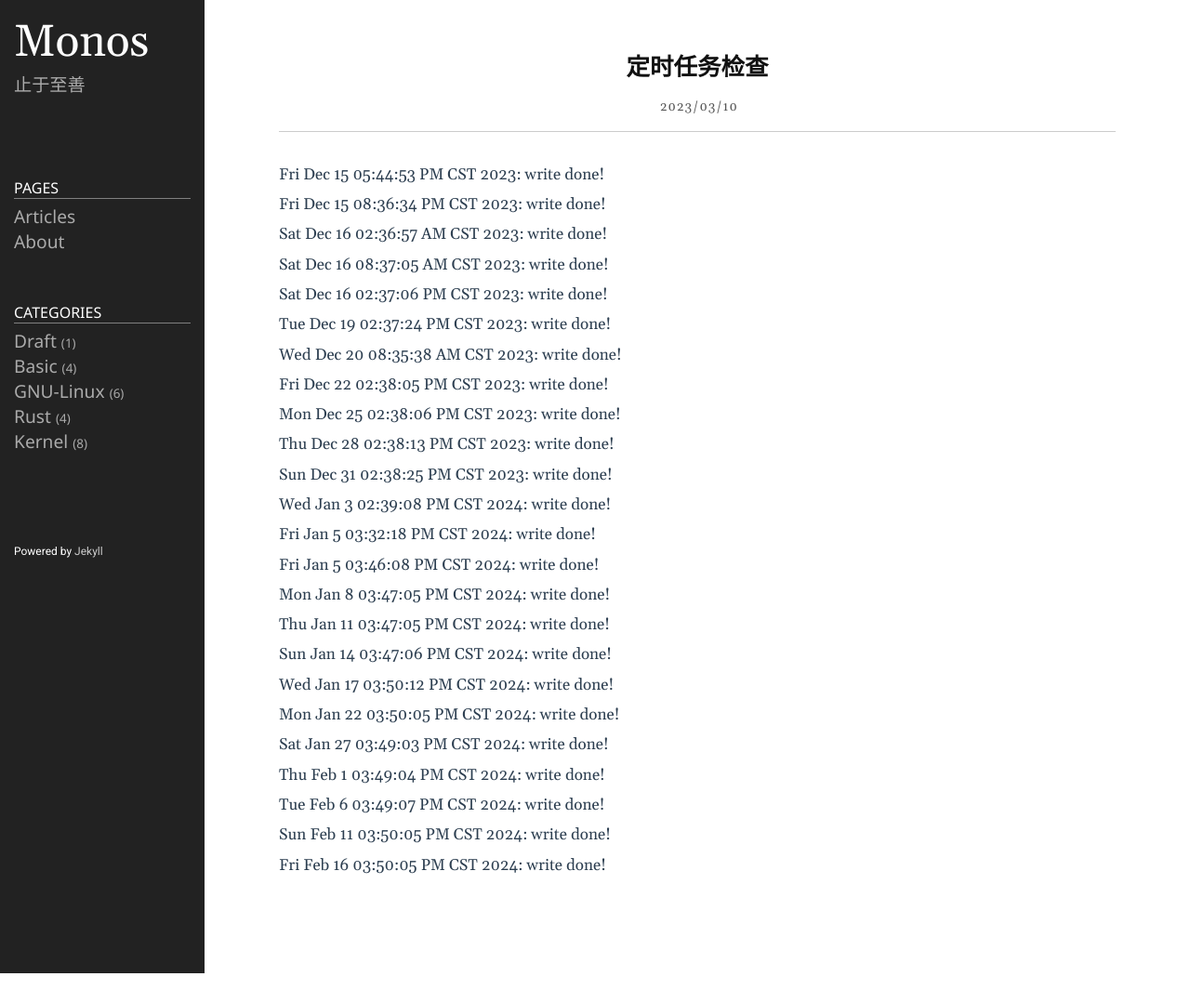
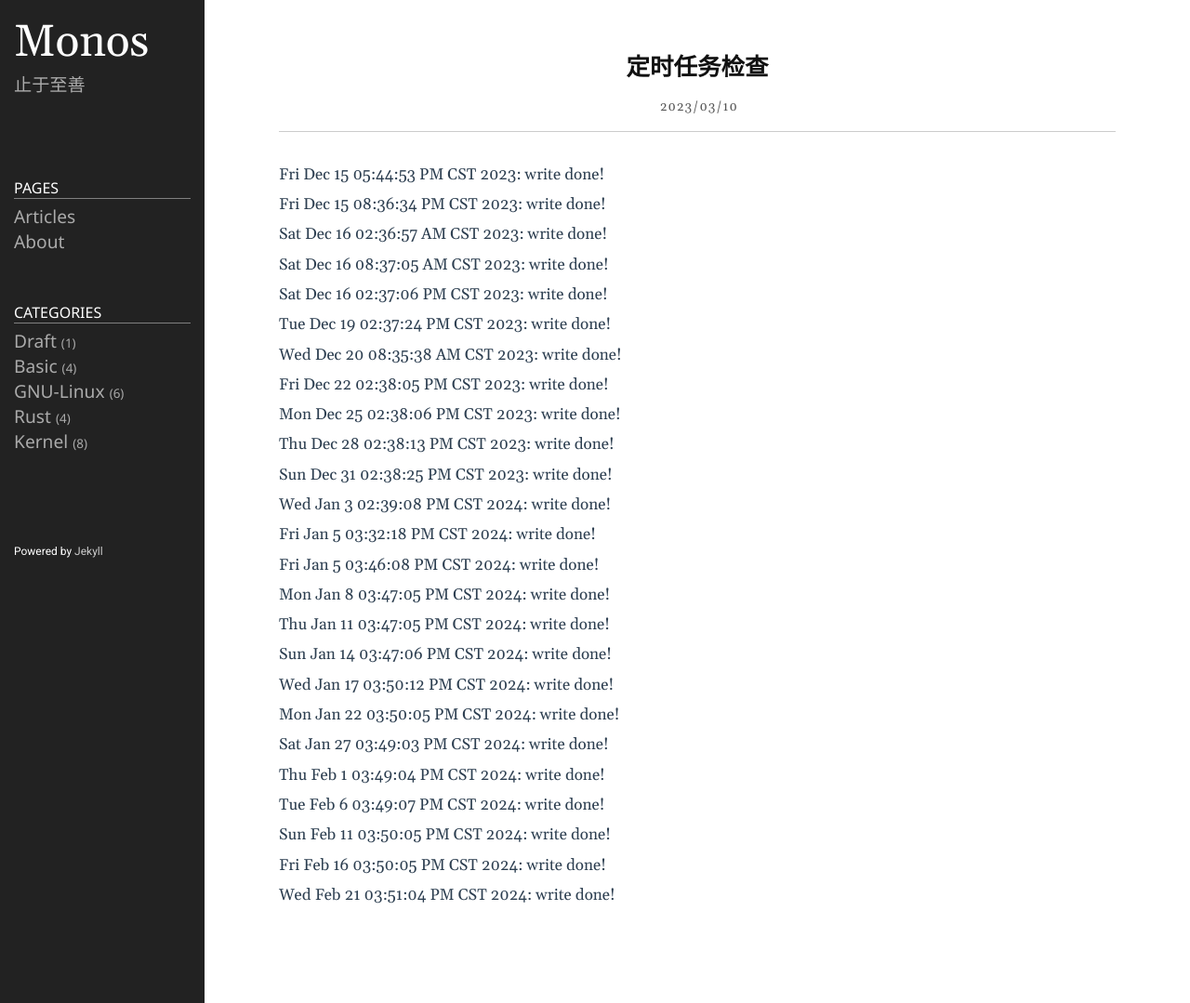
Before and after one commit to lclgo/lclgo.github.io, a Jekyll site: the page built from _posts/2023-03-10-weekly.md, in a window 1280 px wide. Shown: the whole page at 93% size. Built offline with Jekyll 4.4.1, drawn with Linux system fonts in a browser that asks for light colours; before the commit the page ends 1047 px from its top, so only the background shows below that.

Commit message:
timer check

```diff
--- a/_posts/2023-03-10-weekly.md
+++ b/_posts/2023-03-10-weekly.md
@@ -51,3 +51,5 @@ Tue Feb  6 03:49:07 PM CST 2024: write done!
 Sun Feb 11 03:50:05 PM CST 2024: write done!
 
 Fri Feb 16 03:50:05 PM CST 2024: write done!
+
+Wed Feb 21 03:51:04 PM CST 2024: write done!
```
